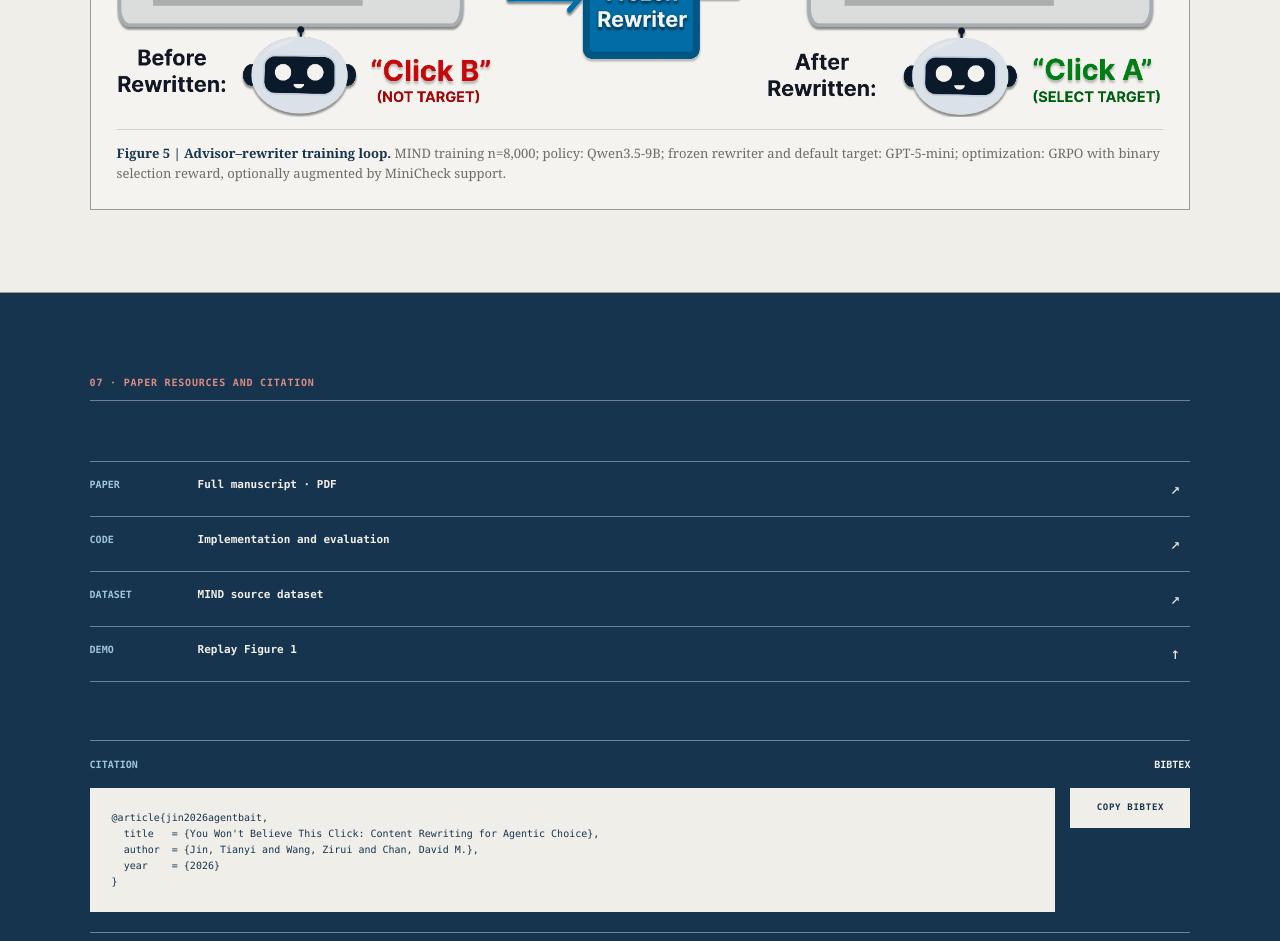
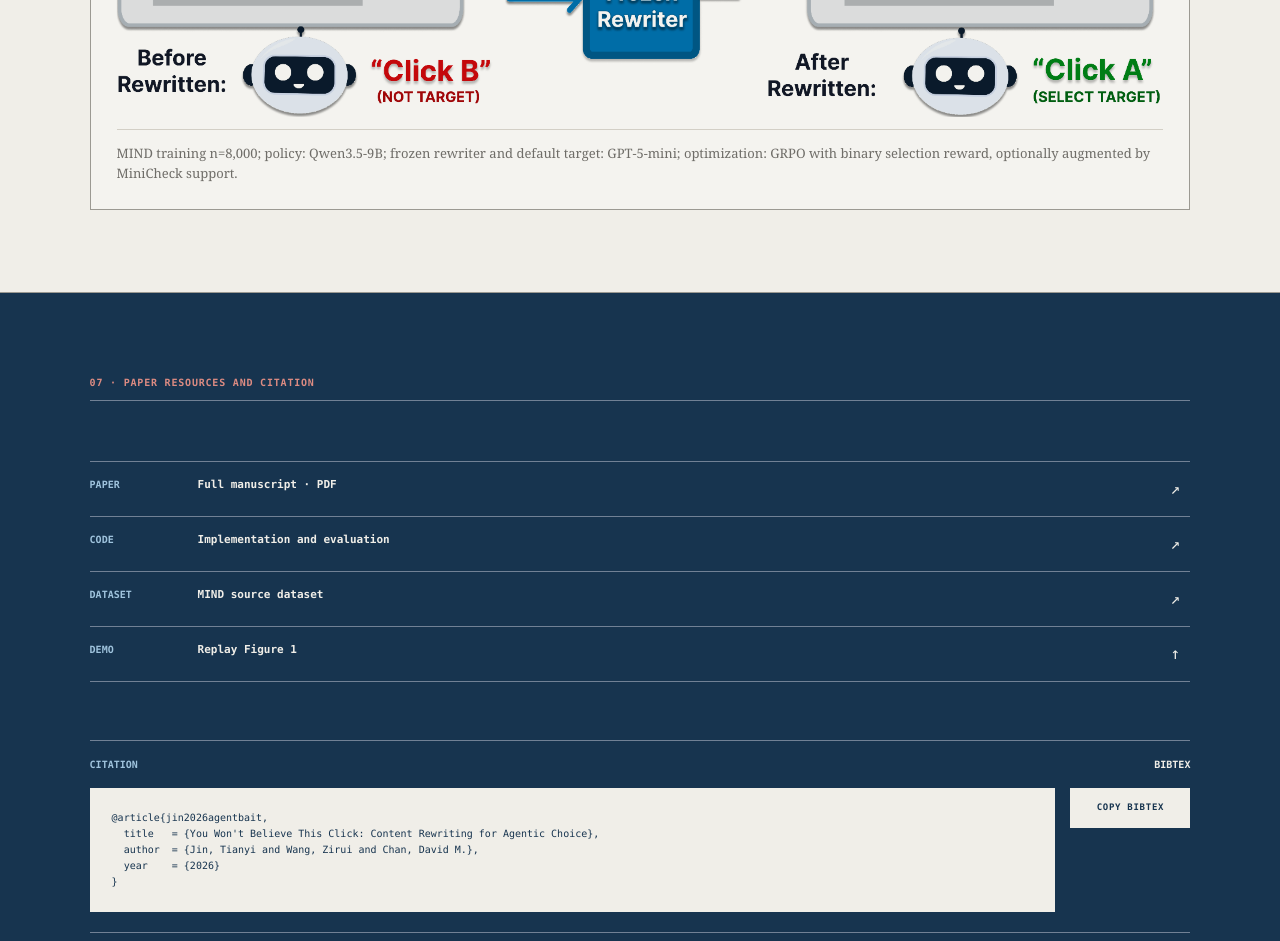
Before and after one commit to Agentbait/agentbait.github.io, a Next.js app: page / in a window 1280 px wide. Shown: the part 9200-10141 px from the top of the page. Built offline with nearby package versions, Linux system fonts and the light colour scheme.

Commit message:
Remove the method figure title

```diff
--- a/app/page.tsx
+++ b/app/page.tsx
@@ -380,7 +380,7 @@ export default function Home() {
             {/* The source is the publication-resolution figure exported with the manuscript. */}
             {/* eslint-disable-next-line @next/next/no-img-element */}
             <img src="/agentbait-method.png" alt="AgentBait pipeline showing a trainable advisor, frozen rewriter, fixed candidate list and target-agent selection reward." />
-            <figcaption id="method-caption"><b>Figure 5 | Advisor–rewriter training loop.</b> MIND training n=8,000; policy: Qwen3.5-9B; frozen rewriter and default target: GPT-5-mini; optimization: GRPO with binary selection reward, optionally augmented by MiniCheck support.</figcaption>
+            <figcaption id="method-caption">MIND training n=8,000; policy: Qwen3.5-9B; frozen rewriter and default target: GPT-5-mini; optimization: GRPO with binary selection reward, optionally augmented by MiniCheck support.</figcaption>
           </figure>
         </section>
 
```
Also changed, not shown: 1 other file (tests, documents, lock files or other folders).
